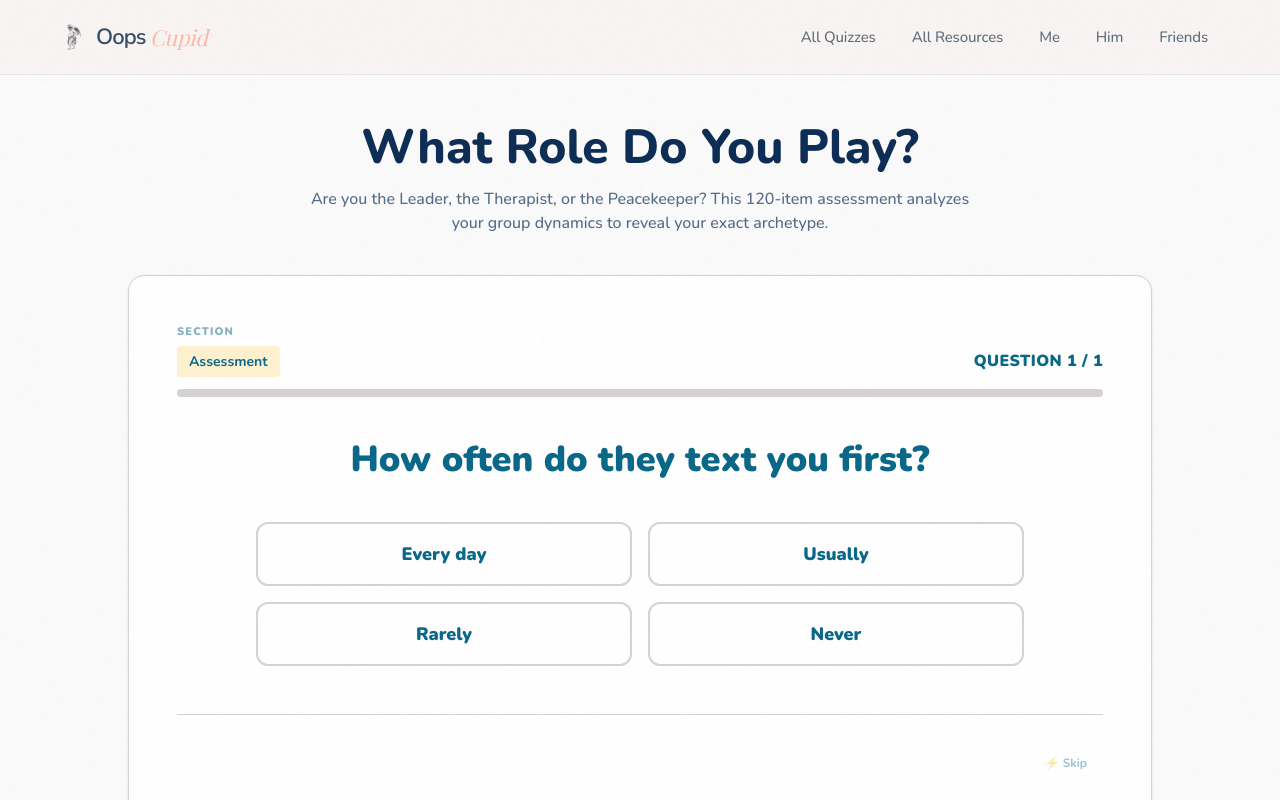
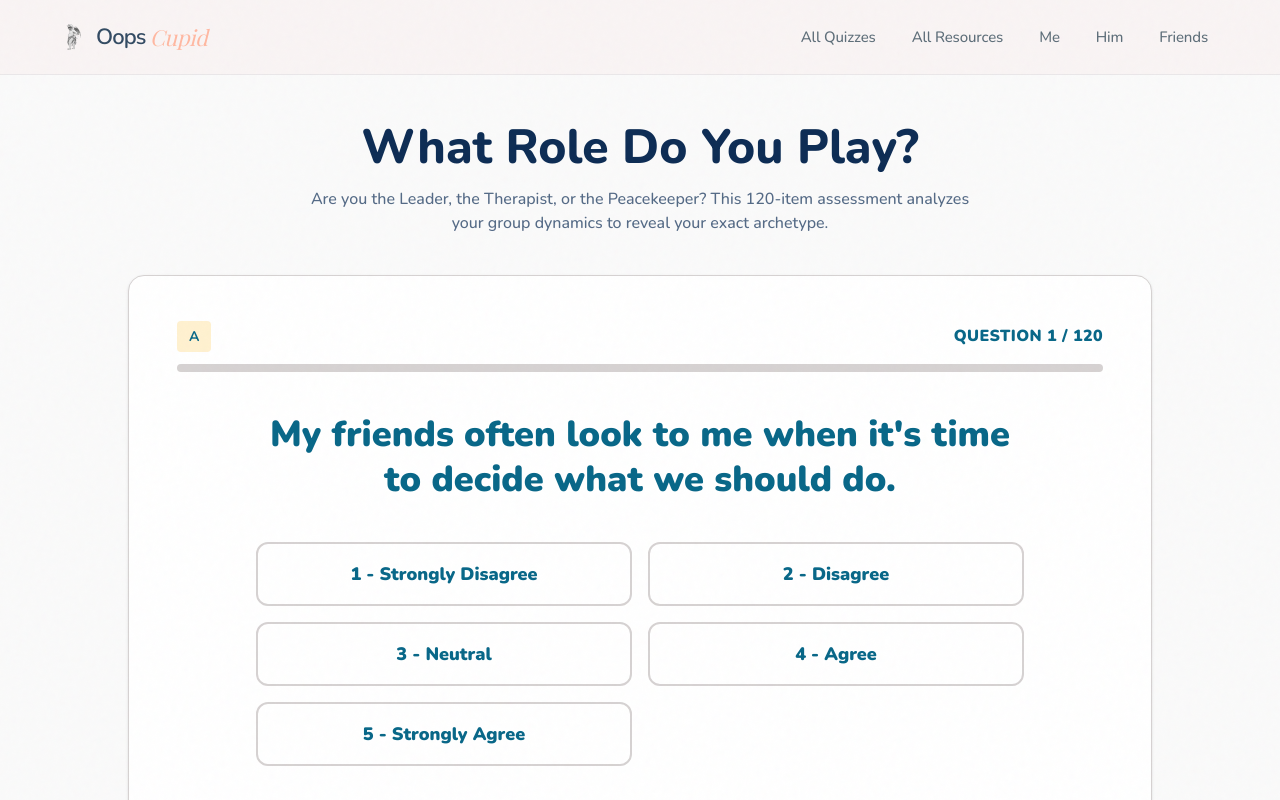
Before and after one commit to Sinadehesh/OopsCupid, a Next.js app: page /friend-group-role in a window 1280 px wide. Shown: the top 800 px of the page. Built offline with nearby package versions, Linux system fonts and the light colour scheme; a web font is replaced by a local one.

Commit message:
fix: hard-wire email gate, route to dedicated premium page, and execute raw answer analysis

```diff
--- a/components/features/QuizWidget.tsx
+++ b/components/features/QuizWidget.tsx
@@ -5,35 +5,39 @@ import SharePrintButtons from "@/components/ui/SharePrintButtons";
 import { generatePsychologicalProfile, computeLegacyResult } from "@/lib/psychometrics/classification";
 import AttachmentReport from "@/components/report/AttachmentReport";
 
-import { attachmentQuestions, Question } from "@/lib/psychometrics/attachment/questions";
+import { attachmentQuestions } from "@/lib/psychometrics/attachment/questions";
 import { attractionQuestions } from "@/lib/psychometrics/attraction/questions";
+import { attractorQuestions } from "@/lib/psychometrics/attractor/questions";
+import { partnerAttachmentQuestions } from "@/lib/psychometrics/partner-attachment/questions";
+import { infidelityQuestions } from "@/lib/psychometrics/infidelity/questions";
+import { friendRoleQuestions } from "@/lib/psychometrics/friend-role/questions";
+import { friendUsedQuestions } from "@/lib/psychometrics/friend-used/questions";
+
+import AttractionMasterReport from "@/components/report/AttractionMasterReport";
+import AttractorMasterReport from "@/components/report/AttractorMasterReport";
+import PartnerAttachmentReport from "@/components/report/PartnerAttachmentReport";
+import InfidelityMasterReport from "@/components/report/InfidelityMasterReport";
+import FriendRoleMasterReport from "@/components/report/FriendRoleMasterReport";
+import FriendUsedMasterReport from "@/components/report/FriendUsedMasterReport";
+
+import { generateAttractionProfile } from "@/lib/psychometrics/attraction/scoring";
+import { generateAttractorProfile } from "@/lib/psychometrics/attractor/scoring";
+import { generatePartnerAttachmentProfile } from "@/lib/psychometrics/partner-attachment/scoring";
+import { generateInfidelityProfile } from "@/lib/psychometrics/infidelity/scoring";
+import { generateFriendRoleProfile } from "@/lib/psychometrics/friend-role/scoring";
+import { generateFriendUsedProfile } from "@/lib/psychometrics/friend-used/scoring";
+
 import { Lock, Mail, ArrowRight, ShieldCheck } from "lucide-react";
-
-// ALL REPORT IMPORTS
-import AttractionMasterReport from "@/components/report/AttractionMasterReport";
-import { generateAttractionProfile } from "@/lib/psychometrics/attraction/scoring";
-
-const legacyBanks: Record<string, Question[]> = {
-  "default": [
-    { id: "1", text: "How often do they text you first?", options: ["Every day", "Usually", "Rarely", "Never"] }
-  ]
-};
-
-const PHASE_LABELS: Record<string, string> = {
-  demographics: "Profile Setup", ecr: "Clinical Assessment"
-};
 
 export default function QuizWidget({ quizName }: { quizName: string }) {
   const [currentIndex, setCurrentIndex]     = useState(0);
   const [answers, setAnswers]               = useState<Record<string, string>>({});
 
-  // Funnel States
   const [isScoring, setIsScoring]           = useState(false);
   const [showEmailGate, setShowEmailGate]   = useState(false);
   const [showResult, setShowResult]         = useState(false);
   const [resultData, setResultData]         = useState<any>(null);
 
-  // Email Form States
   const [email, setEmail]                   = useState("");
   const [agreed, setAgreed]                 = useState(false);
   const [isSubmitting, setIsSubmitting]     = useState(false);
@@ -44,13 +48,17 @@ export default function QuizWidget({ quizName }: { quizName: string }) {
 
   const topRef = useRef<HTMLDivElement>(null);
   const isAttachment = quizName === "attachment-style";
-  const isAttraction = quizName === "attraction-patterns";
 
   const activeQuestions = useMemo(() => {
     if (isAttachment) return attachmentQuestions;
-    if (isAttraction) return attractionQuestions;
-    return legacyBanks["default"];
-  }, [quizName, isAttachment, isAttraction]);
+    if (quizName === "attraction-patterns") return attractionQuestions;
+    if (quizName === "who-is-attracted-to-me") return attractorQuestions;
+    if (quizName === "partners-attachment-style") return partnerAttachmentQuestions;
+    if (quizName === "is-he-cheating") return infidelityQuestions;
+    if (quizName === "friend-group-role") return friendRoleQuestions;
+    if (quizName === "are-your-friends-using-you") return friendUsedQuestions;
+    return [{ id: "1", text: "Default Question", options: ["A", "B", "C", "D"], category: "General" }];
+  }, [quizName, isAttachment]);
 
   const isFinished = currentIndex >= activeQuestions.length;
   const progress   = Math.round((currentIndex / activeQuestions.length) * 100);
@@ -92,7 +100,7 @@ export default function QuizWidget({ quizName }: { quizName: string }) {
     }
   };
 
-  // STEP 1: Compile triggers the loading screen, then hits the Email Gate (Fixed connection)
+  // STEP 1: FORCE THE LOADING SCREEN AND OPEN EMAIL GATE
   const handleCompile = () => {
     setIsScoring(true);
     if (topRef.current) topRef.current.scrollIntoView({ behavior: "smooth", block: "start" });
@@ -102,13 +110,11 @@ export default function QuizWidget({ quizName }: { quizName: string }) {
     }, 2000);
   };
 
-  // STEP 2: Email Submit fires the backend API, generates the profile, and unlocks the free results
+  // STEP 2: HANDLE EMAIL SUBMIT, COMPILE RESULTS, AND PASS RAW ANSWERS DOWN
   const handleEmailSubmit = async (e: React.FormEvent) => {
     e.preventDefault();
     if (!email || !agreed) return;
     setIsSubmitting(true);
-
-    let tempResultData = null;
 
     try {
       if (isAttachment) {
@@ -117,14 +123,23 @@ export default function QuizWidget({ quizName }: { quizName: string }) {
         const gender = answers["demo_3"] ?? "Non-binary";
         const profile = generatePsychologicalProfile(answers, hasChildren);
 
-        // Pass rawAnswers DOWN SO THE AI CAN READ THEM LATER!
-        tempResultData = { profile, demographics: { isSingle, gender, hasChildren }, rawAnswers: answers, type: "attachment", email };
-      } else if (isAttraction) {
-        tempResultData = { profile: generateAttractionProfile(answers), type: "attraction" };
+        // WE MUST PASS rawAnswers DOWN SO THE AI CAN READ THEM!
+        setResultData({ profile, demographics: { isSingle, gender, hasChildren }, rawAnswers: answers, type: "attachment", email });
+      } else if (quizName === "attraction-patterns") {
+        setResultData({ profile: generateAttractionProfile(answers), type: "attraction" });
+      } else if (quizName === "who-is-attracted-to-me") {
+        setResultData({ profile: generateAttractorProfile(answers), type: "attractor" });
+      } else if (quizName === "partners-attachment-style") {
+        setResultData({ profile: generatePartnerAttachmentProfile(answers), type: "partner" });
+      } else if (quizName === "is-he-cheating") {
+        setResultData({ profile: generateInfidelityProfile(answers), type: "infidelity" });
+      } else if (quizName === "friend-group-role") {
+        setResultData({ profile: generateFriendRoleProfile(answers), type: "friendrole" });
+      } else if (quizName === "are-your-friends-using-you") {
+        setResultData({ profile: generateFriendUsedProfile(answers), type: "friendused" });
       } else {
-        tempResultData = { ...computeLegacyResult(answers, quizName), type: "legacy" };
+        setResultData({ ...computeLegacyResult(answers, quizName), type: "legacy" });
       }
-      setResultData(tempResultData);
     } catch (err) {
       console.error(err);
       setResultData({ type: "error" });
@@ -144,7 +159,6 @@ export default function QuizWidget({ quizName }: { quizName: string }) {
     if (topRef.current) topRef.current.scrollIntoView({ behavior: "smooth", block: "start" });
   };
 
-  // State 1: Loading
   if (isScoring) {
     return (
       <div ref={topRef} className={`w-full max-w-5xl mx-auto text-center py-32 bg-white rounded-2xl shadow-sm border border-[#d6d2d2] animate-in fade-in`}>
@@ -156,7 +170,6 @@ export default function QuizWidget({ quizName }: { quizName: string }) {
     );
   }
 
-  // State 2: Email Gate
   if (showEmailGate) {
     return (
       <div ref={topRef} className="w-full max-w-3xl mx-auto bg-white border border-[#d6d2d2] rounded-2xl shadow-md p-8 md:p-12 animate-in zoom-in fade-in">
@@ -165,9 +178,7 @@ export default function QuizWidget({ quizName }: { quizName: string }) {
             <Lock className="w-8 h-8 text-[#086788]" />
           </div>
           <h3 className="text-3xl md:text-4xl font-black text-[#086788] mb-4">Your Master Audit is Ready.</h3>
-          <p className="text-lg font-medium text-[#086788]/80">
-            We have securely mapped your psychological profile. Where should we send your results?
-          </p>
+          <p className="text-lg font-medium text-[#086788]/80">We have securely mapped your psychological profile. Where should we send your results?</p>
         </div>
 
         <form onSubmit={handleEmailSubmit} className="max-w-md mx-auto space-y-6">
@@ -175,11 +186,7 @@ export default function QuizWidget({ quizName }: { quizName: string }) {
             <label className="block text-sm font-bold text-[#086788] mb-2">Email Address</label>
             <div className="relative">
               <Mail className="absolute left-4 top-1/2 -translate-y-1/2 w-5 h-5 text-[#086788]/40" />
-              <input
-                type="email" required value={email} onChange={(e) => setEmail(e.target.value)}
-                className="w-full pl-12 pr-4 py-4 bg-white border-2 border-[#d6d2d2] rounded-xl focus:border-[#06aed5] focus:ring-4 focus:ring-[#06aed5]/20 outline-none text-[#086788] font-medium transition-all"
-                placeholder="Enter your best email..."
-              />
+              <input type="email" required value={email} onChange={(e) => setEmail(e.target.value)} className="w-full pl-12 pr-4 py-4 bg-white border-2 border-[#d6d2d2] rounded-xl focus:border-[#06aed5] focus:ring-4 focus:ring-[#06aed5]/20 outline-none text-[#086788] font-medium transition-all" placeholder="Enter your best email..." />
             </div>
           </div>
           <label className="flex items-start gap-3 cursor-pointer group">
@@ -189,36 +196,33 @@ export default function QuizWidget({ quizName }: { quizName: string }) {
                 {agreed && <CheckCircle2 className="w-4 h-4 text-white" />}
               </div>
             </div>
-            <span className="text-sm font-medium text-[#086788]/70 leading-snug pt-0.5">
-              I agree to the Terms of Service & Privacy Policy, and consent to receive my results via email.
-            </span>
+            <span className="text-sm font-medium text-[#086788]/70 leading-snug pt-0.5">I agree to the Terms of Service & Privacy Policy, and consent to receive my results via email.</span>
           </label>
           <button type="submit" disabled={!email || !agreed || isSubmitting} className="w-full min-h-[64px] bg-[#086788] hover:bg-[#06aed5] text-white rounded-xl font-black text-xl transition-all shadow-md hover:-translate-y-1 flex items-center justify-center gap-3 disabled:opacity-50 disabled:hover:translate-y-0 cursor-pointer">
             {isSubmitting ? "Saving..." : "Reveal My Profile"} <ArrowRight className="w-6 h-6" />
           </button>
-          <div className="flex justify-center items-center gap-2 mt-4 text-[#086788]/50 text-xs font-bold uppercase tracking-widest">
-            <ShieldCheck className="w-4 h-4" /> Secure 256-bit Encryption
-          </div>
         </form>
       </div>
     );
   }
 
-  // State 3: Show Result Component
   if (showResult && resultData) {
     if (resultData.type === "error") return <div className="text-center py-20 font-black text-[#dd1c1a]">Analysis Failed. Please refresh.</div>;
+    // VERY IMPORTANT: PASS rawAnswers PROP DOWN TO THE ATTACHMENT REPORT!
     if (resultData.type === "attachment") return <div ref={topRef} className="w-full animate-in fade-in duration-500"><AttachmentReport profile={resultData.profile} demographics={resultData.demographics} rawAnswers={resultData.rawAnswers} /></div>;
     if (resultData.type === "attraction") return <div ref={topRef} className="w-full animate-in fade-in"><AttractionMasterReport profile={resultData.profile} /></div>;
+    if (resultData.type === "attractor") return <div ref={topRef} className="w-full animate-in fade-in"><AttractorMasterReport profile={resultData.profile} /></div>;
+    if (resultData.type === "partner") return <div ref={topRef} className="w-full animate-in fade-in"><PartnerAttachmentReport profile={resultData.profile} /></div>;
+    if (resultData.type === "infidelity") return <div ref={topRef} className="w-full animate-in fade-in"><InfidelityMasterReport profile={resultData.profile} /></div>;
+    if (resultData.type === "friendrole") return <div ref={topRef} className="w-full animate-in fade-in"><FriendRoleMasterReport profile={resultData.profile} /></div>;
+    if (resultData.type === "friendused") return <div ref={topRef} className="w-full animate-in fade-in"><FriendUsedMasterReport profile={resultData.profile} /></div>;
     return <div ref={topRef} className="w-full max-w-4xl mx-auto bg-white rounded-2xl shadow-sm border border-[#d6d2d2] p-8 md:p-12 text-center"><h3 className="text-3xl font-black text-[#086788] mb-8">{resultData.title || "Result"}</h3><SharePrintButtons /></div>;
   }
 
-  // State 4: Finished Answering (Fixed button connection)
   if (isFinished) {
     return (
       <div ref={topRef} className={`w-full max-w-5xl mx-auto bg-white border border-[#d6d2d2] rounded-2xl shadow-sm text-center py-20 px-6 animate-in fade-in zoom-in`}>
-        <div className={`w-24 h-24 mx-auto bg-[#fff1d0] rounded-full flex items-center justify-center mb-6`}>
-          <span className="text-4xl">🧠</span>
-        </div>
+        <div className={`w-24 h-24 mx-auto bg-[#fff1d0] rounded-full flex items-center justify-center mb-6`}><span className="text-4xl">🧠</span></div>
         <h3 className={`text-3xl md:text-4xl font-black text-[#086788] mb-4`}>Assessment Complete</h3>
         <p className={`text-lg mb-10 max-w-xl mx-auto font-medium text-[#086788]/80`}>All behavioral data captured. We are ready to compile your specific psychological profile.</p>
         <button onClick={handleCompile} className={`w-full max-w-md mx-auto block bg-[#f0c808] text-[#086788] font-black py-4 px-8 min-h-[56px] rounded-xl transform hover:-translate-y-1 transition-all duration-300 shadow-md`}>
@@ -228,39 +232,28 @@ export default function QuizWidget({ quizName }: { quizName: string }) {
     );
   }
 
-  // Active Quiz State
   const q = activeQuestions[currentIndex] as any;
-  const sectionName = PHASE_LABELS[q.section || q.moduleKey || "default"] ?? "Assessment";
+  const sectionName = (q.section || q.moduleKey || q.category) ?? "Assessment";
   const useKeypad = isAttachment && !String(q.id).startsWith("demo");
 
   return (
     <div ref={topRef} className={`w-full max-w-5xl mx-auto bg-white rounded-2xl shadow-sm border border-[#d6d2d2] flex flex-col justify-center min-h-[400px] p-6 md:p-12`}>
       <div className="mb-10">
         <div className="flex justify-between items-end mb-4">
-          <div>
-            <span className={`text-[11px] font-black uppercase tracking-widest text-[#086788]/50 block mb-2`}>Section</span>
-            <span className={`text-xs md:text-sm font-bold px-3 py-1.5 rounded bg-[#fff1d0] text-[#086788]`}>{sectionName}</span>
-          </div>
+          <div><span className={`text-xs md:text-sm font-bold px-3 py-1.5 rounded bg-[#fff1d0] text-[#086788]`}>{sectionName}</span></div>
           <div className={`text-sm md:text-base font-black tracking-wide text-[#086788]`}>QUESTION {currentIndex + 1} / {activeQuestions.length}</div>
         </div>
-        <div className={`w-full h-2 rounded-full bg-[#d6d2d2] overflow-hidden`}>
-          <div className={`h-full rounded-full transition-all duration-500 ease-out bg-[#06aed5]`} style={{ width: `${progress}%` }} />
-        </div>
+        <div className={`w-full h-2 rounded-full bg-[#d6d2d2] overflow-hidden`}><div className={`h-full rounded-full transition-all duration-500 ease-out bg-[#06aed5]`} style={{ width: `${progress}%` }} /></div>
       </div>
-
-      <div className={`transition-all duration-250 ease-in-out transform ${isAnimating ? (slideDirection === 'forward' ? 'opacity-0 -translate-y-4 scale-[0.99]' : 'opacity-0 translate-y-4 scale-[0.99]') : 'opacity-100 translate-y-0 scale-100'}`}>
+      <div className={`transition-all duration-250 ease-in-out transform ${isAnimating ? 'opacity-0 scale-[0.99]' : 'opacity-100 scale-100'}`}>
         <h3 className={`text-2xl md:text-4xl font-black text-[#086788] mb-10 leading-tight text-center max-w-3xl mx-auto`}>{q.text}</h3>
-
         {useKeypad ? (
           <div className="grid grid-cols-2 sm:grid-cols-4 md:grid-cols-7 gap-3 md:gap-4 w-full">
             {q.options.map((option: string, idx: number) => {
               const isSelected = selectedAnswer === option;
               const isDisabled = selectedAnswer !== null && !isSelected;
               return (
-                <button key={idx} onClick={() => handleOptionClick(option)} disabled={isDisabled}
-                  className={`group flex flex-col items-center justify-center w-full min-h-[100px] rounded-xl border-2 transition-all focus:outline-none ${
-                    isSelected ? 'bg-[#086788] border-[#086788] shadow-md text-white' : isDisabled ? 'bg-white border-[#d6d2d2] opacity-40 cursor-not-allowed text-[#086788]' : 'bg-white border-[#d6d2d2] hover:border-[#06aed5] hover:bg-[#06aed5]/5 cursor-pointer text-[#086788]'
-                  }`}>
+                <button key={idx} onClick={() => handleOptionClick(option)} disabled={isDisabled} className={`group flex flex-col items-center justify-center w-full min-h-[100px] rounded-xl border-2 transition-all focus:outline-none ${isSelected ? 'bg-[#086788] border-[#086788] shadow-md text-white' : isDisabled ? 'bg-white border-[#d6d2d2] opacity-40 cursor-not-allowed text-[#086788]' : 'bg-white border-[#d6d2d2] hover:border-[#06aed5] hover:bg-[#06aed5]/5 cursor-pointer text-[#086788]'}`}>
                   <span className={`text-3xl md:text-4xl font-black mb-1 ${isSelected ? 'text-white' : 'text-[#06aed5]'}`}>{idx + 1}</span>
                   <span className={`text-[10px] md:text-xs font-black uppercase tracking-wider text-center px-2 leading-tight ${isSelected ? 'text-white' : 'text-[#086788] group-hover:text-[#086788]'}`}>{option}</span>
                 </button>
@@ -273,10 +266,7 @@ export default function QuizWidget({ quizName }: { quizName: string }) {
               const isSelected = selectedAnswer === option;
               const isDisabled = selectedAnswer !== null && !isSelected;
               return (
-                <button key={idx} onClick={() => handleOptionClick(option)} disabled={isDisabled}
-                  className={`w-full min-h-[64px] flex-col justify-center py-4 px-6 rounded-xl border-[2px] font-black text-base md:text-lg transition-all duration-200 flex items-center ${
-                    isSelected ? 'bg-[#086788] border-[#086788] text-white shadow-md' : isDisabled ? 'bg-white border-[#d6d2d2] opacity-40 cursor-not-allowed text-[#086788]' : 'bg-white border-[#d6d2d2] hover:border-[#06aed5] hover:bg-[#06aed5]/5 text-[#086788]'
-                  }`}>
+                <button key={idx} onClick={() => handleOptionClick(option)} disabled={isDisabled} className={`w-full min-h-[64px] flex-col justify-center py-4 px-6 rounded-xl border-[2px] font-black text-base md:text-lg transition-all duration-200 flex items-center ${isSelected ? 'bg-[#086788] border-[#086788] text-white shadow-md' : isDisabled ? 'bg-white border-[#d6d2d2] opacity-40 cursor-not-allowed text-[#086788]' : 'bg-white border-[#d6d2d2] hover:border-[#06aed5] hover:bg-[#06aed5]/5 text-[#086788]'}`}>
                   <span className="w-full text-center">{option}</span>
                 </button>
               )
@@ -284,12 +274,8 @@ export default function QuizWidget({ quizName }: { quizName: string }) {
           </div>
         )}
       </div>
-
       <div className="mt-12 flex justify-between items-center border-t border-[#d6d2d2] pt-6">
-        <button onClick={handleBack} disabled={currentIndex === 0 || isAnimating || selectedAnswer !== null}
-          className={`min-h-[48px] text-sm font-black flex items-center gap-2 px-6 rounded-xl transition-all bg-white text-[#086788] border border-[#d6d2d2] hover:bg-[#fff1d0]/50 ${currentIndex === 0 || isAnimating || selectedAnswer !== null ? 'opacity-0 pointer-events-none' : ''}`}>
-          <span>←</span> Back
-        </button>
+        <button onClick={handleBack} disabled={currentIndex === 0 || isAnimating || selectedAnswer !== null} className={`min-h-[48px] text-sm font-black flex items-center gap-2 px-6 rounded-xl transition-all bg-white text-[#086788] border border-[#d6d2d2] hover:bg-[#fff1d0]/50 ${currentIndex === 0 || isAnimating || selectedAnswer !== null ? 'opacity-0 pointer-events-none' : ''}`}><span>←</span> Back</button>
         <button onClick={handleGodMode} type="button" className={`min-h-[48px] text-xs font-bold transition-all px-4 text-[#086788]/40 hover:text-[#086788]`}>⚡ Skip</button>
       </div>
     </div>
```
Also changed, not shown: app/attachment-style-quiz/premium/page.tsx (+1 -8 lines), components/report/AttachmentReport.tsx (+6 -13 lines), components/report/PremiumCheckout.tsx (+2 -10 lines).
